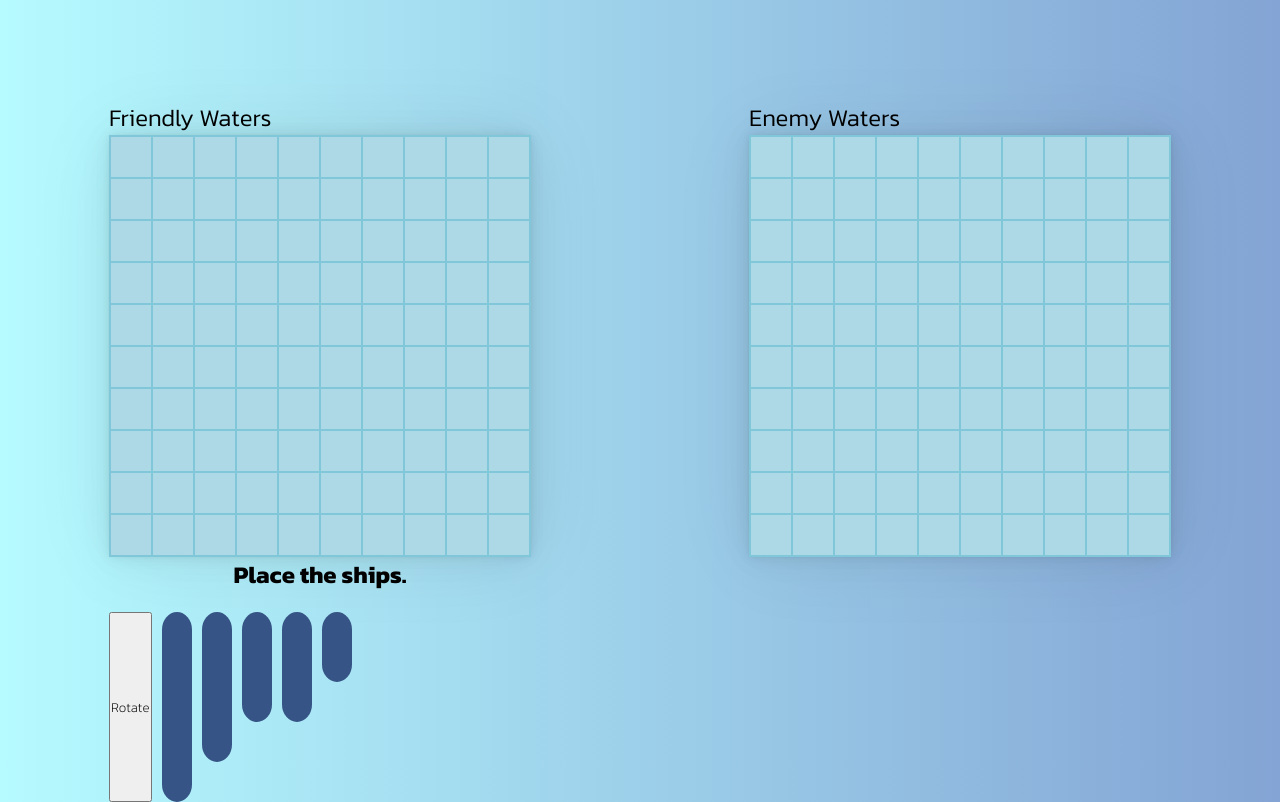
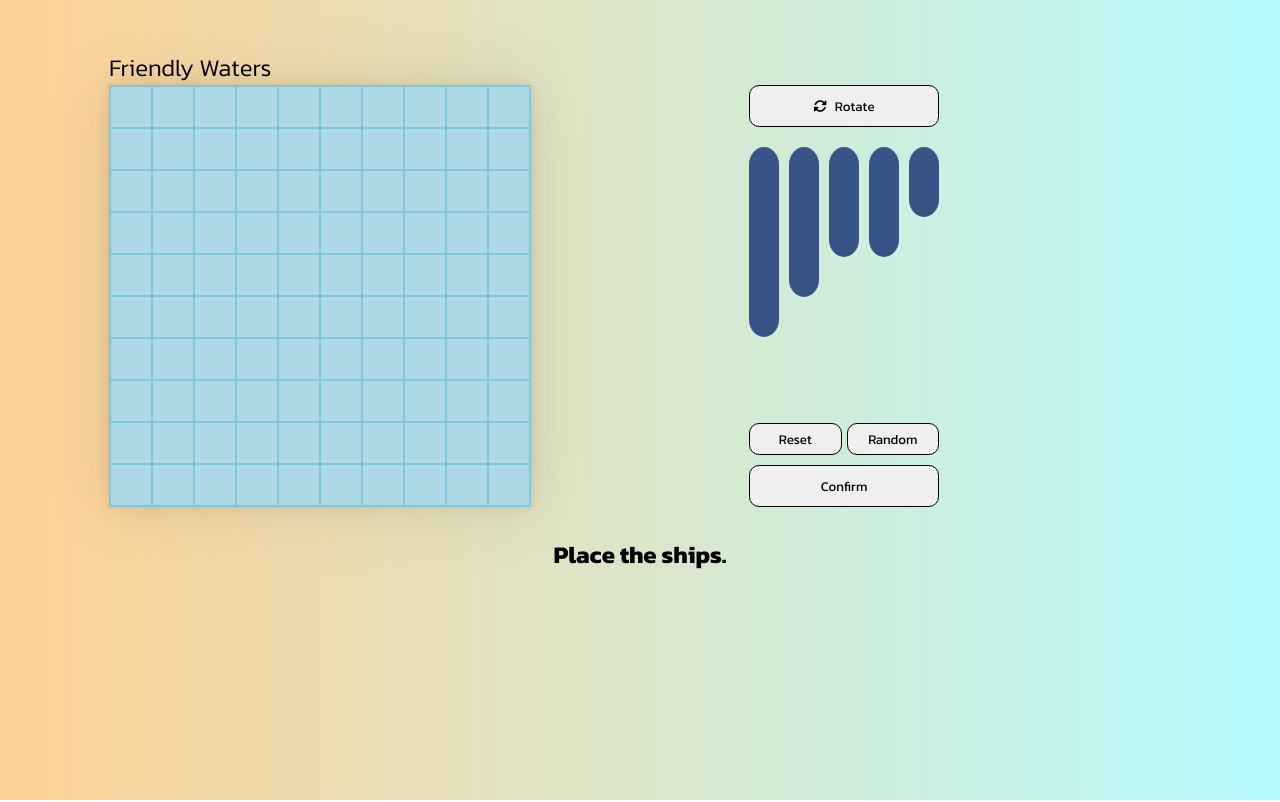
Before and after one commit to x6Nenko/Odin-Battleship, a website with bundled scripts: page index.html in a window 1280 px wide. Both pictures are taken after a click on the button "Start Game". Built offline with nearby package versions, Linux system fonts and the light colour scheme.

Commit message:
Give ship placement stage its place in game loop

```diff
--- a/dom.js
+++ b/dom.js
@@ -112,7 +112,7 @@ class DOM {
             this.draggedShip.remove();
         };
 
-        if (this.shipsContainer.childElementCount === 1) {
+        if (this.shipsContainer.childElementCount === 0) {
             // all ships were placed, time to start the fight
             // ``=== 1 because there is a button``
             // and unbing listeners
@@ -227,7 +227,7 @@ class DOM {
         const targetDiv = event.target;
         const coordinates = targetId.slice(2).replace('-', ', ');
 
-        if (this.shipsContainer.childElementCount !== 1) {
+        if (this.shipsContainer.childElementCount !== 0) {
             // there is still ship placement phase
             return null;
         };
@@ -347,12 +347,35 @@ class DOM {
             introContainer.style.display = "none";
             mainContainer.style.display = "flex";
             this.updateDOM();
+            this.shipPlacementStage();
+        });
+    };
+
+    shipPlacementStage() {
+        const shipsWrapper = document.querySelector(".ships-wrapper");
+        const enemyContainer = document.querySelector(".enemy-container");
+        const resetBtn = document.getElementById("reset");
+        const confirmBtn = document.getElementById("confirm");
+
+        confirmBtn.addEventListener("click", () => {
+            if (this.shipsContainer.childElementCount === 0) {
+                shipsWrapper.style.display = "none";
+                enemyContainer.style.display = "unset";
+            };
+        });
+
+        resetBtn.addEventListener("click", () => {
+            this.shipsContainer.innerHTML = "";
+            game.setUpNewGame();
+            this.updateDOM();
         });
     };
 
     outro() {
         const outroContainer = document.querySelector(".outro");
         const mainContainer = document.getElementById("main");
+        const shipsWrapper = document.querySelector(".ships-wrapper");
+        const enemyContainer = document.querySelector(".enemy-container");
         const restartGameBtn = document.getElementById("restartGame");
 
         this.announceTheWinner();
@@ -363,6 +386,8 @@ class DOM {
         restartGameBtn.addEventListener("click", () => {
             outroContainer.style.display = "none";
             mainContainer.style.display = "flex";
+            shipsWrapper.style.display = "flex";
+            enemyContainer.style.display = "none";
             this.updateDOM();
         });
     };
--- a/index.html
+++ b/index.html
@@ -8,6 +8,7 @@
     <link rel="preconnect" href="https://fonts.googleapis.com">
     <link rel="preconnect" href="https://fonts.gstatic.com" crossorigin>
     <link href="https://fonts.googleapis.com/css2?family=Kanit:wght@200;300;400;700;900&display=swap" rel="stylesheet">
+    <link rel="stylesheet" href="https://cdnjs.cloudflare.com/ajax/libs/font-awesome/6.5.1/css/all.min.css" integrity="sha512-DTOQO9RWCH3ppGqcWaEA1BIZOC6xxalwEsw9c2QQeAIftl+Vegovlnee1c9QX4TctnWMn13TZye+giMm8e2LwA==" crossorigin="anonymous" referrerpolicy="no-referrer" />
 </head>
 <body>
     <div class="intro">
@@ -33,12 +34,23 @@
             <div class="friendly-board">
 
             </div>
+        </div>
 
-            <h2 id="turn"></h2>
+        <div class="ships-wrapper">
+            <div class="btn-wrapper">
+                <button id="rotateShips"><i class="fa-solid fa-rotate"></i> Rotate</button>
+            </div>
 
             <div class="ships">
 
-                <button id="rotateShips">Rotate</button>
+            </div>
+
+            <div class="btn-wrapper">
+                <div>
+                    <button id="reset">Reset</button>
+                    <button id="random">Random</button>
+                </div>
+                <button id="confirm">Confirm</button>
             </div>
         </div>
 
@@ -48,10 +60,11 @@
 
             </div>
         </div>
-
-
     </main>
 
+    <div class="reset-confirm-container">
+        <h2 id="turn"></h2>
+    </div>
 
     <script src="dom.js" type="module"></script>
     <script src="index.js" type="module"></script>
--- a/index.js
+++ b/index.js
@@ -410,7 +410,7 @@ class Game {
         this.playerGameboard.placeShip(newShip, axis, initialCell);
         this.dom.displayFriendlyShips(newShip, axis, initialCell);
 
-        return turn;
+        return true;
     };
 
     placeRandomShip(ship, whichGameboard) {
--- a/style.css
+++ b/style.css
@@ -6,7 +6,7 @@
 
 body {
     font-family: 'Kanit', sans-serif;
-    min-height: 100svh;
+    min-height: 100dvh;
     background-color: #f5f5f5;
     /* background: #fc00ff;
 background: -webkit-linear-gradient(to right, #00dbde, #fc00ff);
@@ -16,15 +16,15 @@ background: linear-gradient(to right, #00dbde, #fc00ff); */
 background: -webkit-linear-gradient(to right, #185a9d, #43cea2);
 background: linear-gradient(to right, #185a9d, #43cea2); */
 
-background: #83a4d4;
+/* background: #83a4d4;
 background: -webkit-linear-gradient(to right, #b6fbff, #83a4d4);
-background: linear-gradient(to right, #b6fbff, #83a4d4);
+background: linear-gradient(to right, #b6fbff, #83a4d4); */
 
-/* background: #70e1f5;
-background: -webkit-linear-gradient(to right, #ffd194, #70e1f5);
-background: linear-gradient(to right, #ffd194, #70e1f5); */
+background: #b6fbff;
+background: -webkit-linear-gradient(to right, #ffd194, #b6fbff);
+background: linear-gradient(to right, #ffd194, #b6fbff);
 
-
+/* background-color: #e6f6fc; */
 
 
 }
@@ -34,13 +34,57 @@ button {
     font-weight: 200;
 }
 
+#rotateShips, #reset, #confirm, #random {
+    font-weight: 400;
+    border: none;
+    padding: 10px 40px;
+    border-radius: 10px;
+    margin: auto;
+    width: 100%;
+    border: 1px solid black;
+}
+
+#random, #reset {
+    padding: 5px;
+}
+
+.btn-wrapper {
+    margin-bottom: 20px;
+    width: 190px;
+}
+
+.btn-wrapper div {
+    display: flex;
+    gap: 5px;
+}
+
+.btn-wrapper:last-child {
+    display: flex;
+    flex-direction: column;
+    gap: 10px;
+    margin-top: auto;
+    margin-bottom: 0;
+}
+
+.fa-rotate {
+    margin-right: 5px;
+}
+
 #main {
+    user-select: none;
     display: none;
     justify-content: space-around;
-    min-height: 90dvh;
-    padding-top: 100px;
+    padding-top: 50px;
     max-width: 1280px;
     margin: auto;
+}
+
+.reset-confirm-container {
+    display: flex;
+    place-content: center;
+    max-width: 1280px;
+    margin: auto;
+    margin-top: 30px;
 }
 
 .intro {
@@ -103,6 +147,21 @@ button {
     ;
 }
 
+.test {
+    height: 500px;
+    background-color: #3f9ab1;
+}
+
+.enemy-container {
+    display: none;
+}
+
+#turn {
+    text-align: center;
+}
+
+/* ships and boards */
+
 .friendly-board, .enemy-board {
     display: grid;
     grid-template-columns: repeat(10, 40px);
@@ -158,17 +217,18 @@ button {
     z-index: 2;
 }
 
-#turn {
-    text-align: center;
+.ships-wrapper {
+    width: 422px;
+    margin-top: 35px;
+    display: flex;
+    flex-direction: column;
 }
 
 .ships {
-    user-select: none;
-    margin-top: 20px;
+    width: 190px;
     display: flex;
     flex-wrap: wrap;
     gap: 10px;
-    max-width: 300px;
 }
 
 .ship {
```
